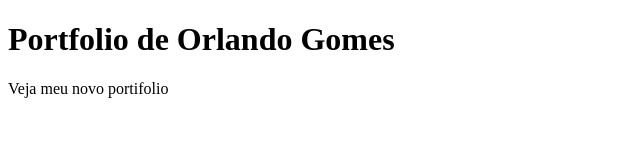
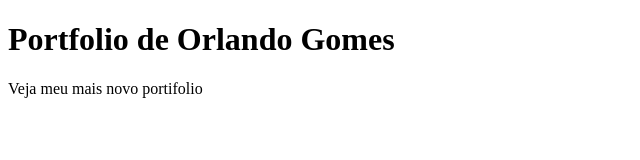
Before and after one commit to orlando-gomes/landingpages, a plain HTML site: page index.html in a window 1280 px wide. Shown: the full height of the page, 0-640 px from the left. Drawn offline with Linux system fonts and the light colour scheme.

Commit message:
refactor: add mais to p tag

```diff
--- a/index.html
+++ b/index.html
@@ -6,7 +6,7 @@
 <body>
 
 <h1>Portfolio de Orlando Gomes </h1>
-<p>Veja meu novo portifolio</p>
+<p>Veja meu mais novo portifolio</p>
 
 </body>
 </html>
```
